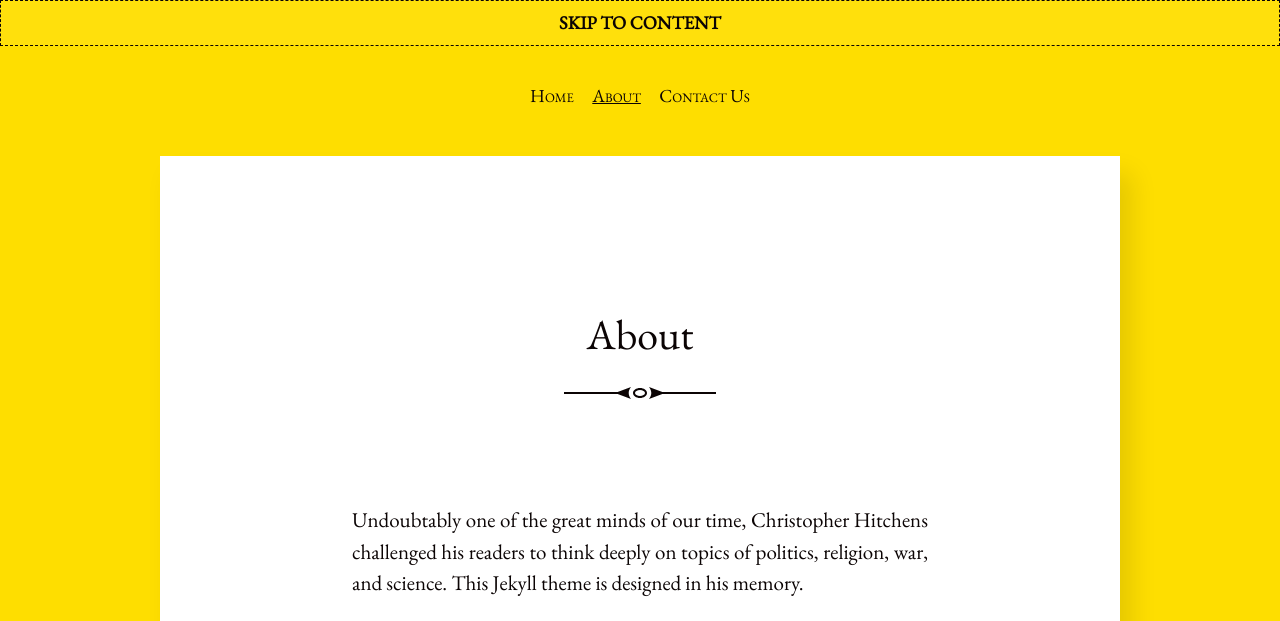
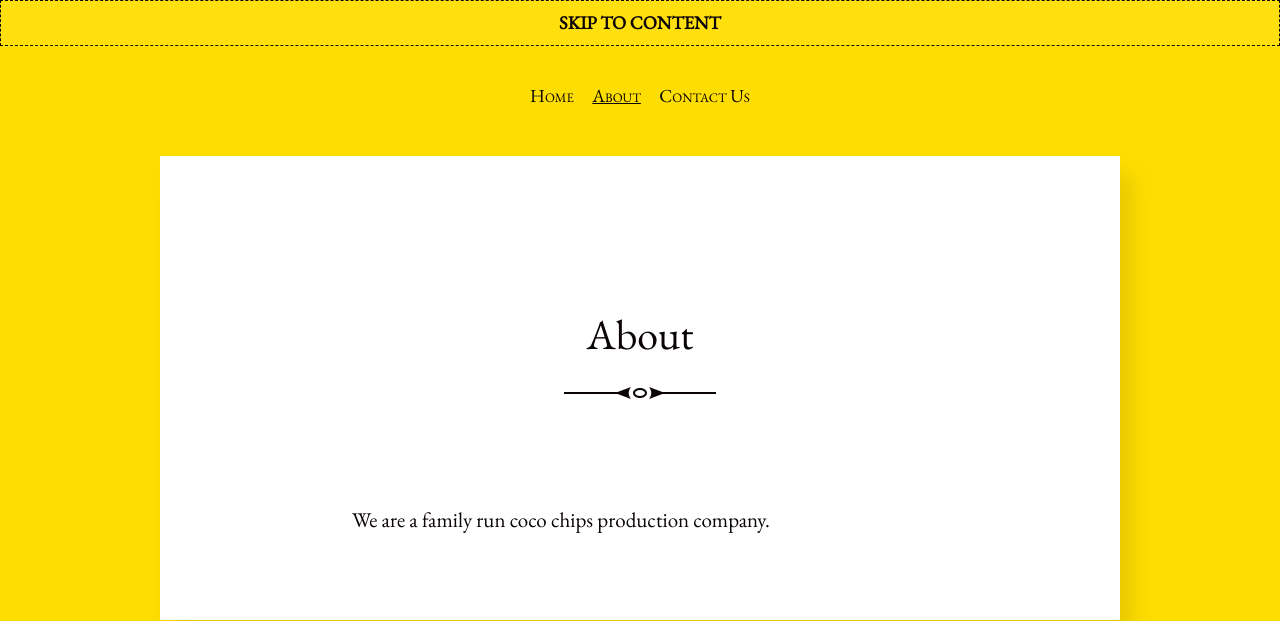
Before and after one commit to dedunu/yaco, a Jekyll site: the page built from about.md, in a window 1280 px wide. Shown: the top 621 px of the page. Built offline with Jekyll 4.4.1, drawn with Linux system fonts in a browser that asks for light colours; some of the changed text lies outside the part shown; grey boxes are pictures that could not be loaded.

Commit message:
Update about.md

```diff
--- a/about.md
+++ b/about.md
@@ -3,15 +3,4 @@ layout: post
 title: About
 ---
 
-Undoubtably one of the great minds of our time, Christopher Hitchens challenged his readers to think deeply on topics of politics, religion, war, and science. This Jekyll theme is designed in his memory.
-
-<figure>
-  <img alt="Christopher Hitchens" src="https://upload.wikimedia.org/wikipedia/commons/6/63/Christopher_Hitchens_2008-04-24_001.jpg" />
-  <figcaption>
-    Photo by Fri Tanke and licensed under the <a href="https://creativecommons.org/licenses/by/3.0/deed.en">Creative Commons Attribution 3.0 Unported</a> license.
-  </figcaption>
-</figure>
-
-From [Wikipedia](https://en.wikipedia.org/wiki/Christopher_Hitchens):
-
->Christopher Eric Hitchens (13 April 1949 – 15 December 2011) was an Anglo-American author, columnist, essayist, orator, religious and literary critic, social critic, and journalist. Hitchens was the author, co-author, editor or co-editor of over 30 books, including five collections of essays on culture, politics and literature. A staple of public discourse, his confrontational style of debate made him both a lauded intellectual and a controversial public figure. He contributed to New Statesman, The Nation, The Weekly Standard, The Atlantic, London Review of Books, The Times Literary Supplement, Slate, Free Inquiry and Vanity Fair.
+We are a family run coco chips production company.
```
